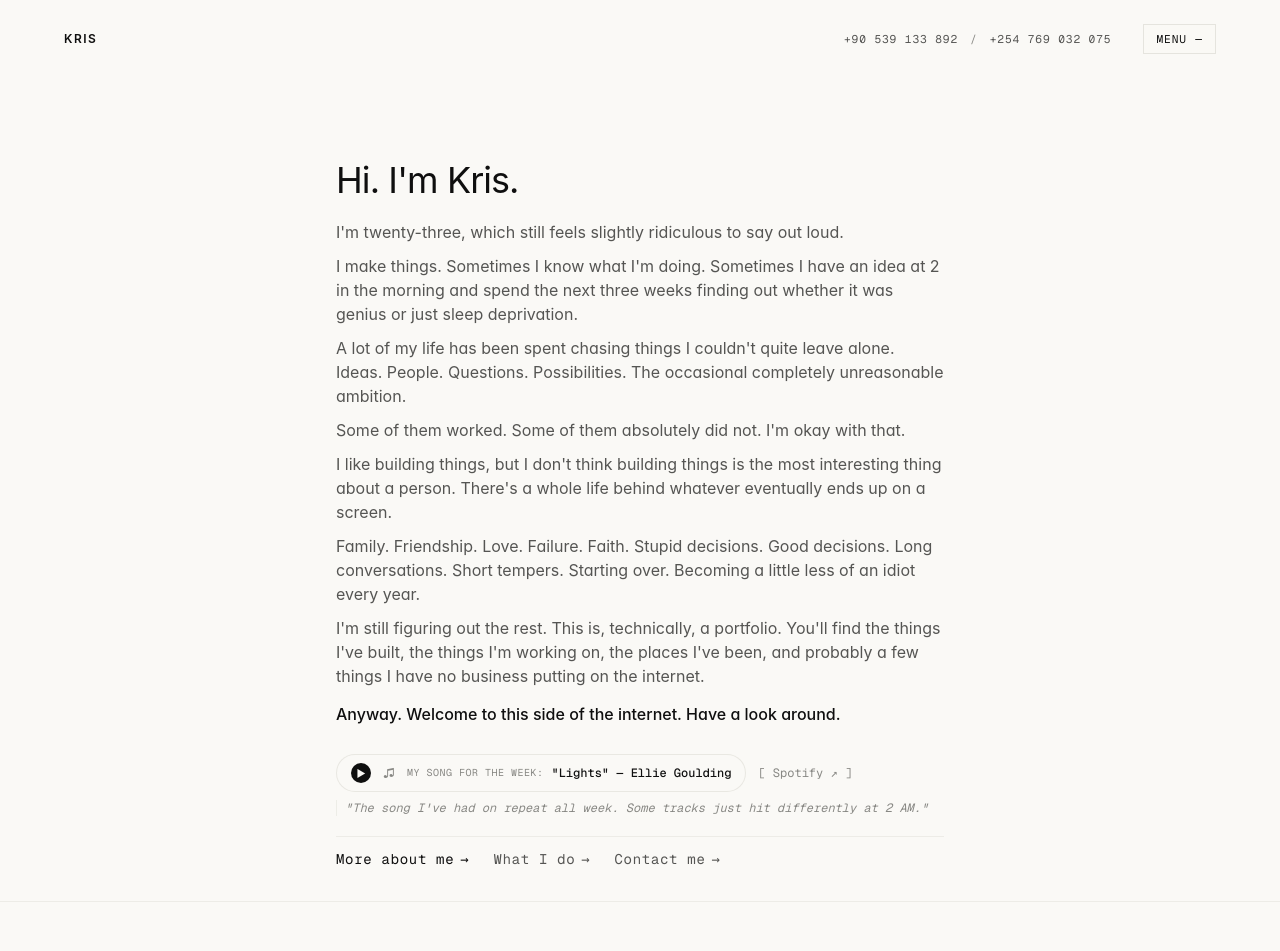
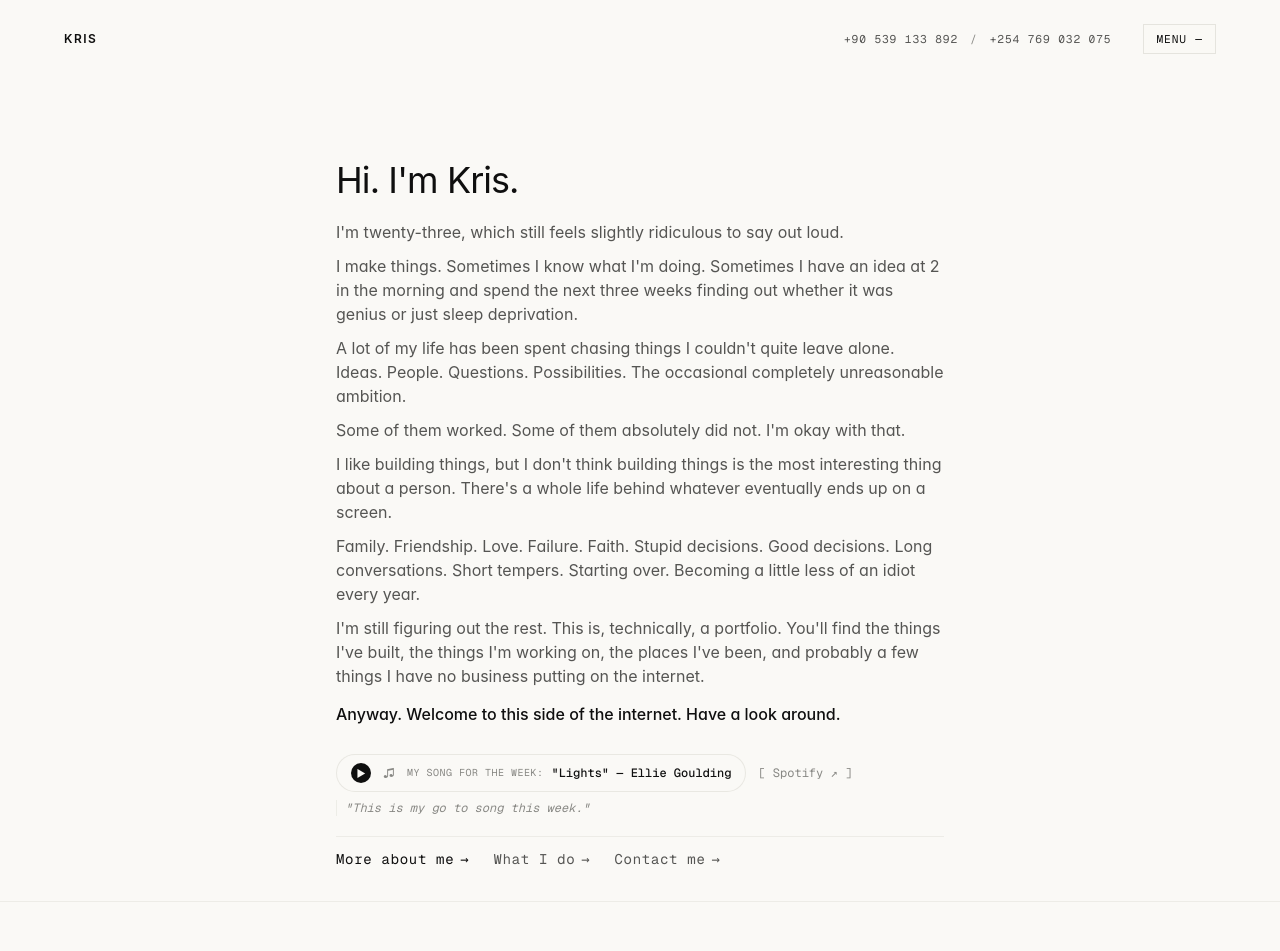
Before and after one commit to renekrisk/IamKris, a React (Vite) app: page / in a window 1280 px wide. Shown: the top 951 px of the page. Built offline with nearby package versions, Linux system fonts and the light colour scheme.

Commit message:
feat: add Kris's full local MP3 for Ellie Goulding - Lights and set note to 'This is my go to song this week.'

```diff
--- a/src/data/music.ts
+++ b/src/data/music.ts
@@ -3,9 +3,9 @@ export interface Song {
   artist: string;
   album: string;
   year: string;
-  audioUrl: string; // Full length audio track
+  audioUrl: string;
   spotifyUrl: string;
-  note: string; // Short personal note alongside the song
+  note?: string;
 }
 
 // Kris's Song for the Week
@@ -14,8 +14,7 @@ export const mySongForTheWeek: Song = {
   artist: "Ellie Goulding",
   album: "Lights",
   year: "2010",
-  // Full-length audio stream
-  audioUrl: "https://cdn.pixabay.com/download/audio/2022/05/27/audio_1808fbf07a.mp3?filename=lofi-study-112191.mp3",
+  audioUrl: "/music/lights.mp3",
   spotifyUrl: "https://open.spotify.com/track/11ozIUBoXAgRTVWelDn4pL",
-  note: "The song I've had on repeat all week. Some tracks just hit differently at 2 AM."
+  note: "This is my go to song this week."
 };
```
Also changed, not shown: 2 other files (tests, documents, lock files or other folders).
